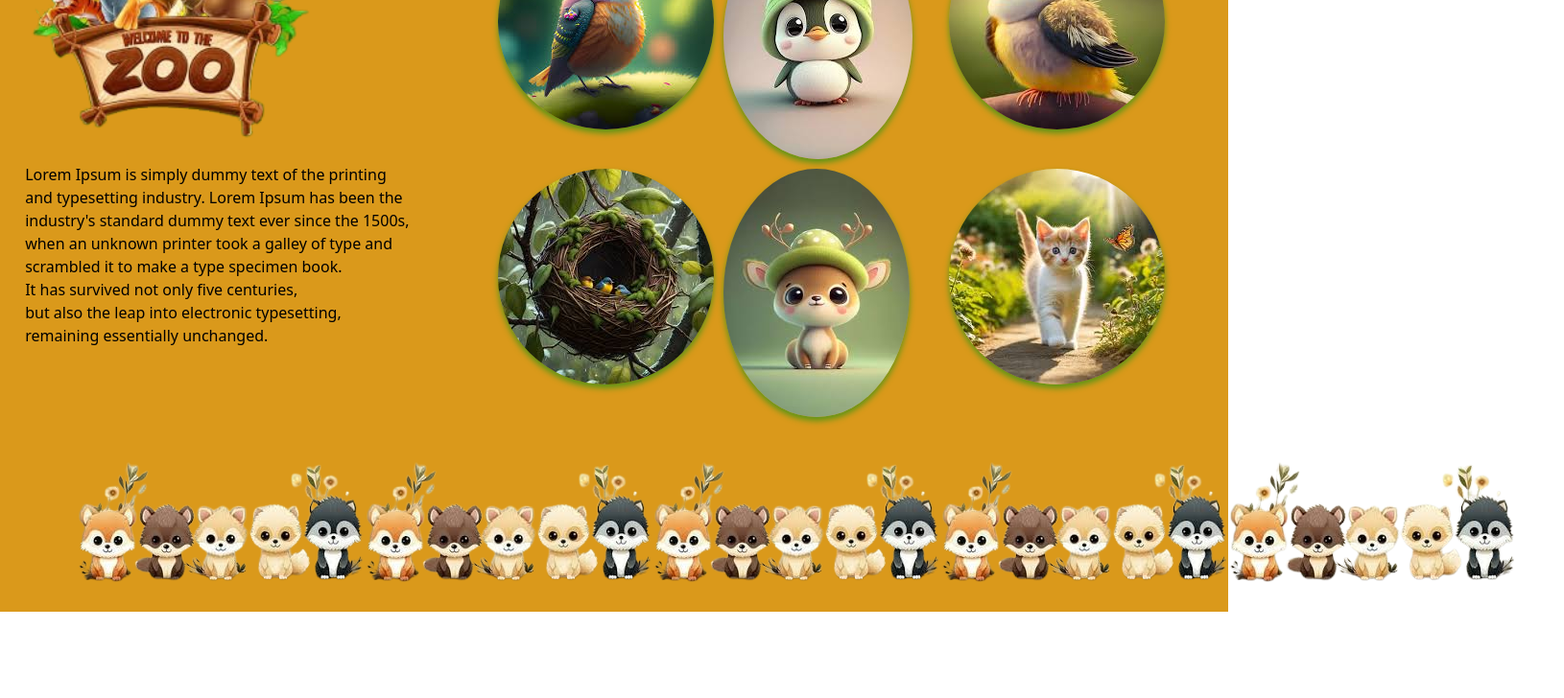
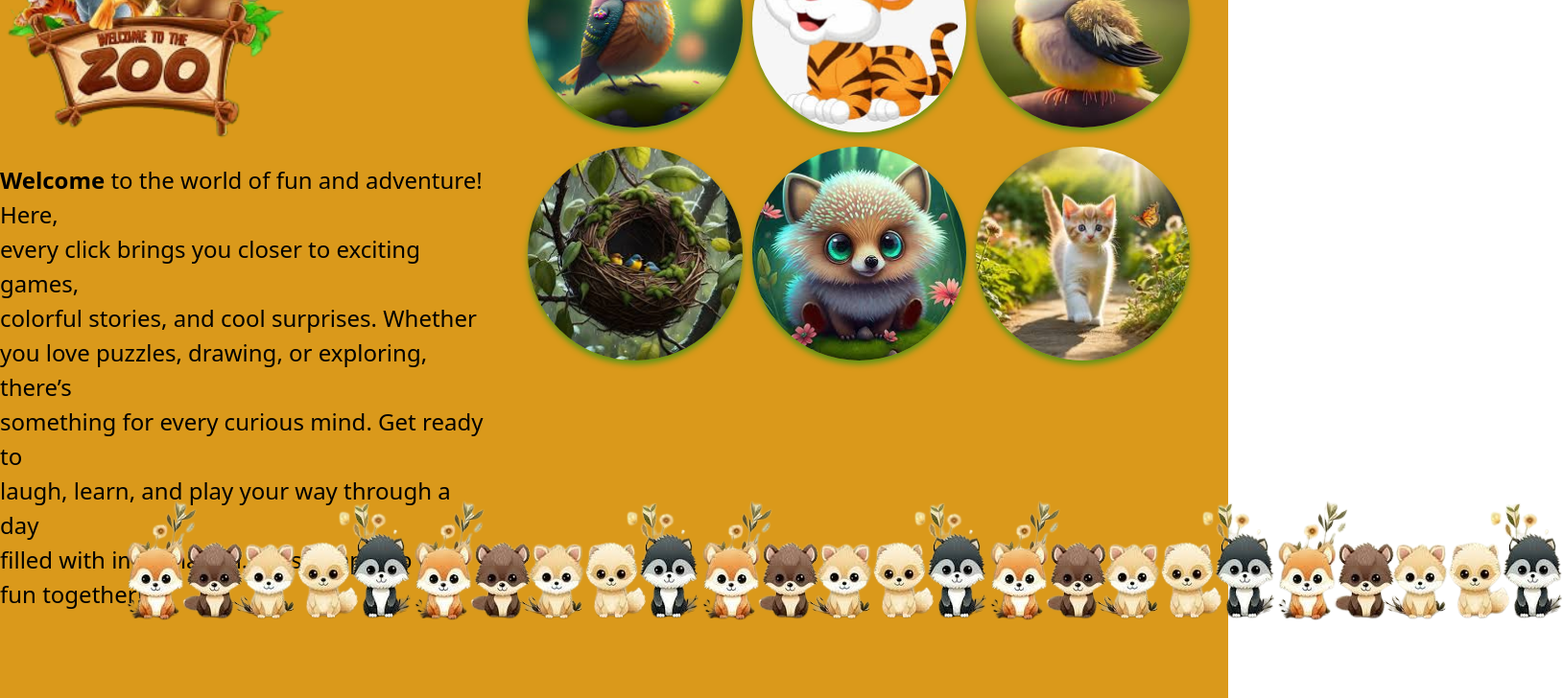
Before and after one commit to amnakifayat13/funforkids, a Next.js app: page / in a window 1280 px wide. Shown: the part 184-912 px from the top of the page at 96% size, 1630 px wide, since content can reach past the window. Before the commit the page ends 822 px from the top, so only its background shows below. Built offline with nearby package versions, Linux system fonts and the light colour scheme.

Commit message:
edited Images and add profile

```diff
--- a/components/Footer.tsx
+++ b/components/Footer.tsx
@@ -1,13 +1,14 @@
 import Link from "next/link";
+import Image from "next/image"
 
 function Footer() {
   return (
     <div className="footer">
-    <img src="/img2.png"/>
-    <img src="/img2.png"/>
-    <img src="/img2.png"/>
-    <img src="/img2.png"/>
-    <img src="/img2.png"/>
+    <Image src="/img2.png" alt="" width={300} height={300}/>
+    <Image src="/img2.png" alt="" width={300} height={300}/>
+    <Image src="/img2.png" alt="" width={300} height={300}/>
+    <Image src="/img2.png" alt="" width={300} height={300}/>
+    <Image src="/img2.png" alt="" width={300} height={300}/>
 
 
 
--- a/src/app/about/page.tsx
+++ b/src/app/about/page.tsx
@@ -1,3 +1,5 @@
+import Image from "next/image"
+
 function About(){
     return(
         <div className="main">
@@ -5,17 +7,17 @@ function About(){
             <h2 className="about-heading">About Us</h2>
             <div>
                 <p>
-                Lorem Ipsum is simply dummy text of the printing <br/>and typesetting industry.
-           Lorem Ipsum has been the<br/> industry's standard dummy text ever since the 1500s,<br/>
-           when an unknown printer took a galley of type and <br/>scrambled it to make a type specimen book.<br/>
-           It has survived not only five centuries,<br/> but also the leap into electronic typesetting, <br/>
-           remaining essentially unchanged.
+                At <b>Fun for Kids</b> , we believe that learning and fun go hand-in-hand! Our mission is to create a safe,<br/>
+                 colorful, and exciting space where kids can explore, discover, and enjoy new adventures every day.<br/>
+                  From interactive games to creative activities and educational stories, we offer something special <br/>
+                  for every curious mind. We are dedicated to providing a playful environment that sparks imagination,<br/>
+                   builds new skills, and brings smiles to kids of all ages!
                 </p>
             </div>
             </div>
             <div className="about-img">
             {/* <img src="img0005.jpeg" height={200} width={300}/> */}
-                <img src="img16.png"/>
+                <Image src="/img16.png" alt="" width={400} height={400}/>
 
             </div>
 
--- a/src/app/cards/page.tsx
+++ b/src/app/cards/page.tsx
@@ -1,20 +1,21 @@
+import Image from "next/image"
 function Cards(){
     return(
         <div className="main">
              <div className="cardheading"> Cards</div>
              <div className="container">
-             <img  src="/img7.jpeg"/>
-             <img  src="/img8.jpeg"/>
-             <img  src="/img10.jpeg"/>
-             <img  src="/img9.jpeg"/>
-             <img  src="/img21.jpeg"/>
-             <img  src="/img22.jpeg"/>
-             <img  src="/img20.jpeg"/>
-             <img  src="/img25.jpeg"/>
-             <img  src="/img18.jpeg"/>
-             <img  src="/img26.jpeg"/>
-             <img  src="/img23.jpeg"/>
-             <img  src="/img24.jpeg"/>
+             <Image  src="/img7.jpeg" alt="" width={220} height={220}/>
+             <Image  src="/img8.jpeg" alt="" width={220} height={220}/>
+             <Image  src="/img10.jpeg" alt="" width={220} height={220}/>
+             <Image  src="/img9.jpeg" alt="" width={220} height={220}/>
+             <Image  src="/img21.jpeg" alt="" width={220} height={220}/>
+             <Image  src="/img22.jpeg" alt="" width={220} height={220}/>
+             <Image  src="/img20.jpeg" alt="" width={220} height={220}/>
+             <Image  src="/img25.jpeg" alt="" width={220} height={220}/>
+             <Image  src="/img18.jpeg" alt="" width={220} height={220}/>
+             <Image  src="/img26.jpeg" alt="" width={220} height={220}/>
+             <Image  src="/img23.jpeg" alt="" width={220} height={220}/>
+             <Image  src="/img24.jpeg" alt="" width={220} height={220}/>
 
 
              </div>
--- a/src/app/contact/page.tsx
+++ b/src/app/contact/page.tsx
@@ -1,4 +1,4 @@
-// components/ContactForm.js
+import Image from "next/image";
 
 
 const ContactForm = () => {
@@ -6,7 +6,7 @@ const ContactForm = () => {
     <div className="main">
         <div className="cont">
         <h2 className="contact-heading">Contact Us</h2>
-        <div><img src="/img00.png"/></div>
+        <div><Image src="/img00.png" alt="" width={700} height={700}/></div>
         </div>
 
       <div>
@@ -29,8 +29,8 @@ const ContactForm = () => {
       </form>
       </div>
       <div className="right-img">
-      <div><img src="/img02.png"/></div>
-      <div><img src="/img01.png"/></div>
+      <div><Image src="/img02.png" alt="" width={300} height={300}/></div>
+      <div><Image src="/img01.png" alt="" width={300} height={300}/></div>
       </div>
 
 
--- a/src/app/globals.css
+++ b/src/app/globals.css
@@ -65,8 +65,9 @@
 .footer {
     background: #da991b;
     display: flex;
-    padding: 50px 10px 0px 80px;
-    /* @apply flex-col md:flex-row; Stack footer elements on small screens */
+    padding: 90px 10px 50px 130px;
+    ;
+
 }
 
 .right-side-img {
@@ -76,10 +77,17 @@
     margin: 40px;
     @apply grid-cols-1 md:grid-cols-3; /* Single column on small screens */
 }
+.right-side-img img:hover{
+  transform: scale(1.1); /* Enlarge the image */
+  opacity: 0.8;
+}
 
 .right-side-img img {
     border-radius: 50%;
     box-shadow: 0px 4px 6px #5a9516;
+}
+.main p{
+  font-size: 24px;
 }
 
 .cardheading {
@@ -101,6 +109,10 @@
     font-size: 45px;
     font-weight: bolder;
     text-align: center;
+}
+.container img:hover{
+  transform: scale(1.3); /* Enlarge the image */
+  opacity: 0.8;
 }
 .about-heading {
   margin-top: 50px;
@@ -180,20 +192,22 @@
     }
 
     .main{
-      height:2000px;
+      height:2200px;
     }
     .img1{
-      margin-left: 120px;
+      margin-left: 180px;
     }
     .p1{
-      margin-left: 120px;
+      margin-left: 20px;
+      font-size: 5px;
+      text-align: center;
     }
     .right-side-img{
       margin-left: 180px;
 
     }
     .about-heading{
-      margin-top: -800px;
+      margin-top: -1100px;
       margin-bottom: 0px;
 
 
@@ -206,11 +220,13 @@
 
     .about p {
       margin-top: 10px;
-      margin-left: 130px;
-  }
+      margin-left: 40px;
+      font-size: 20px;
+    }
+
 
      .about-img {
-      margin-top: -2500px;
+      margin-top: -3200px;
       margin-left:100px;
     }
     .cardheading{
@@ -223,6 +239,7 @@
     .container img{
       margin-bottom: 20px;
     }
+
 
     .form{
       margin-left: 120px;
--- a/src/app/page.tsx
+++ b/src/app/page.tsx
@@ -8,21 +8,26 @@ export default function Home() {
       <Image src="/img1.png" alt="img1" width={300} height={200}/>
       </div>
       <div>
-        <p className="p1">Lorem Ipsum is simply dummy text of the printing <br/>and typesetting industry.
-           Lorem Ipsum has been the<br/> industry's standard dummy text ever since the 1500s,<br/>
-           when an unknown printer took a galley of type and <br/>scrambled it to make a type specimen book.<br/>
-           It has survived not only five centuries,<br/> but also the leap into electronic typesetting, <br/>
-           remaining essentially unchanged.</p>
+        <p className="p1">
+       <b>Welcome</b>  to the world of fun and adventure! Here,<br/>
+         every click brings you closer to exciting games,<br/>
+          colorful stories, and cool surprises. Whether <br/>
+          you love puzzles, drawing, or exploring, there’s<br/>
+           something for every curious mind. Get ready to<br/>
+           laugh, learn, and play your way through a day <br/>
+           filled with imagination. Let’s jump into the<br/>
+           fun together!
+        </p>
       </div>
 
       </div>
       <div className=" right-side-img">
-        <img  src="/img7.jpeg"/>
-        <img  src="/img11.jpeg"/>
-         <img  src="/img10.jpeg"/>
-         <img src="/img21.jpeg"/>
-         <img src="/img0001.jpeg"/>
-         <img src="/img24.jpeg"/>
+        <Image  src="/img7.jpeg" alt="" width={250} height={250}/>
+        <Image  src="/img18.jpeg" alt="" width={250} height={250}/>
+         <Image  src="/img10.jpeg" alt="" width={250} height={250}/>
+         <Image src="/img21.jpeg" alt="" width={250} height={250}/>
+         <Image src="/img26.jpeg" alt="" width={250} height={250}/>
+         <Image src="/img24.jpeg" alt="" width={250} height={250}/>
 
         </div>
         </div>
```
